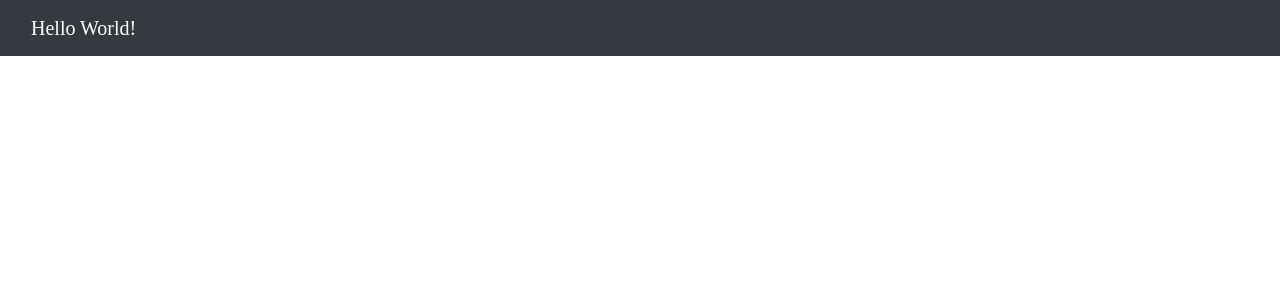
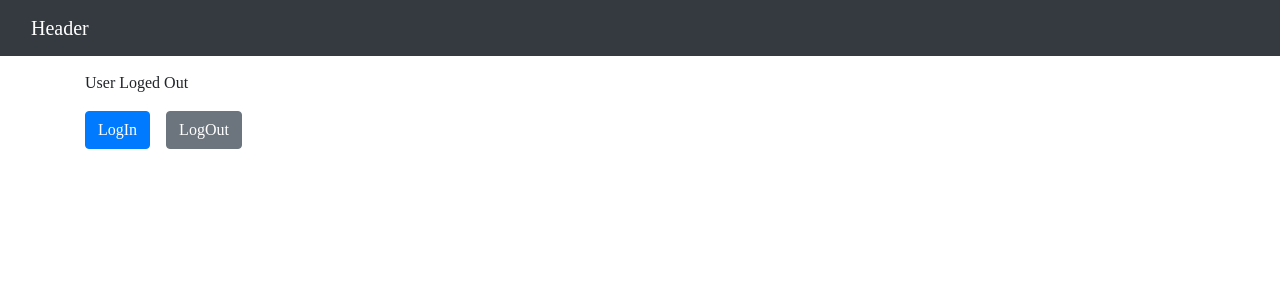
Before and after one commit to Rishu2000/kku-Notes-App, a React (Create React App) app in the folder client/: page / in a window 1280 px wide. Shown: the top 300 px of the page. Built offline with nearby package versions, Linux system fonts and the light colour scheme.

Commit message:
basic loging and logout functionality using buttons.

```diff
--- a/client/src/components/App.js
+++ b/client/src/components/App.js
@@ -1,12 +1,28 @@
-import React from "react";
+import React, {useState} from "react";
 import Header from "./Header";
 
 function App() {
+
+  const [user, setUser] = useState(null);
+
   return (
     <div className="App">
       <Header dark={true} className="Header">
-        Hello World!
+        Header
       </Header>
+      <div className="container">
+        <div className="row">
+          <div className="col-12">
+            <p>{user?`User Loged In  as ${user}`:"User Loged Out"}</p>
+            <div className="Button btn btn-primary"
+              onClick={(e) => {setUser("Rishav")}}
+            >LogIn</div>
+            <div className="Button btn btn-secondary ml-3"
+              onClick={(e) => {setUser(null)}}
+            >LogOut</div>
+          </div>
+        </div>
+      </div>
     </div>
   );
 }
```
